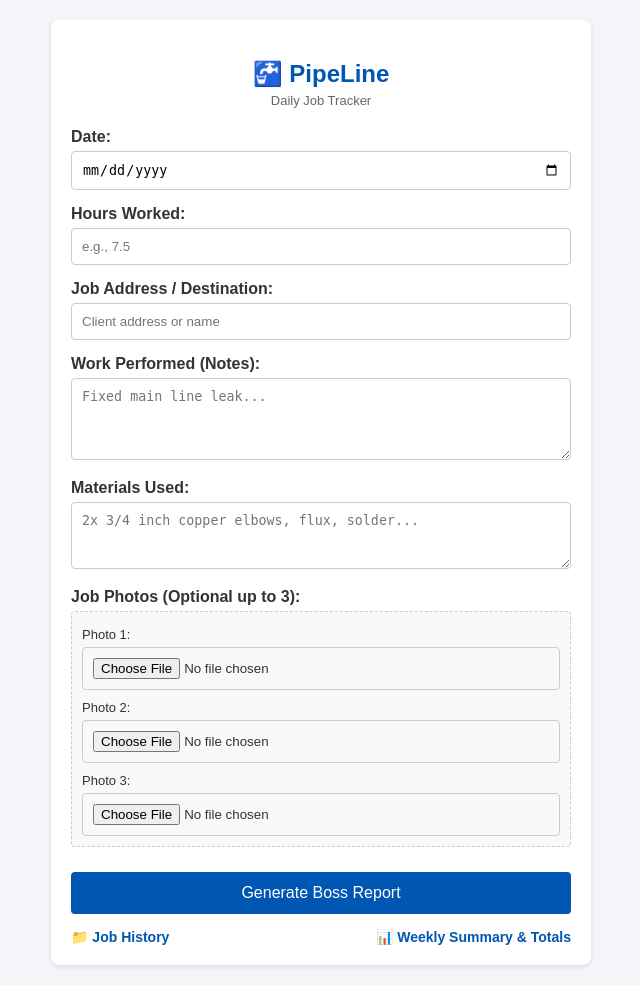
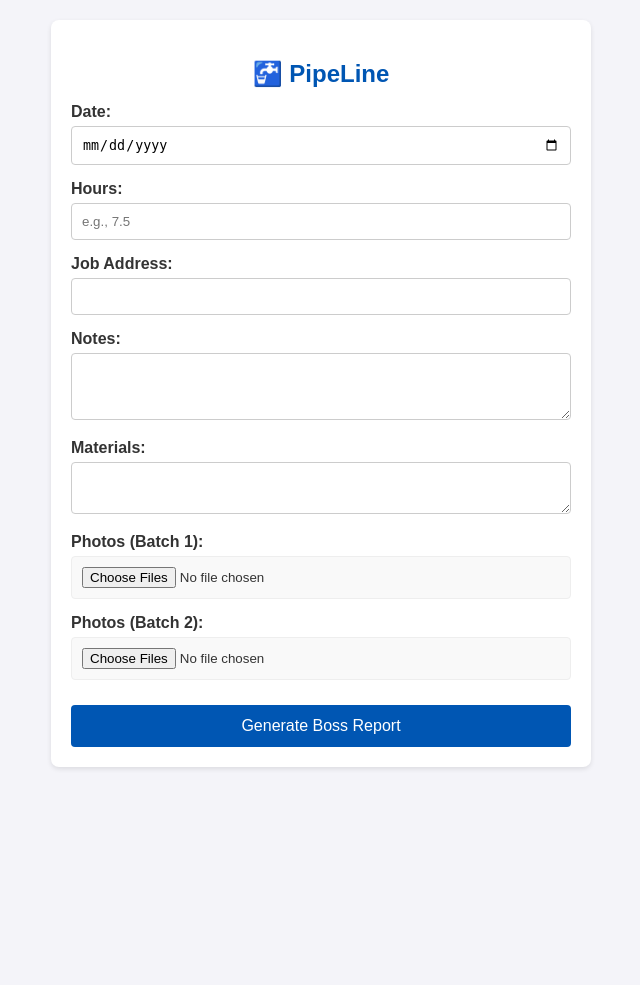
Before and after one commit to jennbonnetta-byte/Pipeline, a Flask app: page / in a window 1280 px wide. Shown: the whole page, without its empty margins (319-959 px from the left). After the commit the page ends 769 px from the top, so only its background shows below. Run offline with Flask 3, Linux system fonts and the light colour scheme.

Commit message:
Update photo layout to batch mode

```diff
--- a/app.py
+++ b/app.py
@@ -29,10 +29,9 @@ def parse_hours(h_str):
         return float(numbers[0])
     return 0.0
 
-def save_uploaded_files(files_dict):
+def save_uploaded_files(files_list):
     photos = []
-    for key in ['photo1', 'photo2', 'photo3']:
-        f = files_dict.get(key)
+    for f in files_list:
         if f and f.filename and f.filename.strip() != '':
             base, ext = os.path.splitext(f.filename)
             unique_name = f"{base}_{int(time.time())}_{os.urandom(2).hex()}{ext}"
@@ -44,7 +43,9 @@ def save_uploaded_files(files_dict):
 @app.route('/', methods=['GET', 'POST'])
 def index():
     if request.method == 'POST':
-        photos = save_uploaded_files(request.files)
+        # Combined Batch 1 and Batch 2
+        all_files = request.files.getlist('photos') + request.files.getlist('photos2')
+        photos = save_uploaded_files(all_files)
         job = {
             'date': request.form.get('date'),
             'hours': request.form.get('hours'),
@@ -104,7 +105,8 @@ def edit_job(index):
         job['notes'] = request.form.get('notes')
         job['materials'] = request.form.get('materials')
 
-        new_photos = save_uploaded_files(request.files)
+        all_files = request.files.getlist('photos') + request.files.getlist('photos2')
+        new_photos = save_uploaded_files(all_files)
         if new_photos:
             job['photos'] = job.get('photos', []) + new_photos
 
--- a/templates/index.html
+++ b/templates/index.html
@@ -8,53 +8,35 @@
         body { font-family: sans-serif; background: #f4f4f9; margin: 0; padding: 20px; color: #333; }
         .container { max-width: 500px; margin: auto; background: white; padding: 20px; border-radius: 8px; box-shadow: 0 2px 5px rgba(0,0,0,0.1); }
         h2 { text-align: center; color: #0056b3; margin-bottom: 5px; }
-        .subtitle { text-align: center; color: #666; font-size: 13px; margin-bottom: 20px; }
         label { font-weight: bold; display: block; margin-top: 15px; }
         input, textarea { width: 100%; padding: 10px; margin-top: 5px; border: 1px solid #ccc; border-radius: 4px; box-sizing: border-box; }
-        .photo-box { background: #f8f9fa; padding: 10px; border: 1px dashed #ccc; border-radius: 4px; margin-top: 5px; }
+        .box { background: #f9f9f9; padding: 10px; border: 1px solid #eee; margin-top: 5px; border-radius: 4px; }
         button { background: #0056b3; color: white; border: none; padding: 12px; width: 100%; border-radius: 4px; font-size: 16px; margin-top: 25px; cursor: pointer; }
-        .nav-group { display: flex; justify-content: space-between; margin-top: 15px; }
-        .nav-group a { color: #0056b3; text-decoration: none; font-weight: bold; font-size: 14px; }
     </style>
 </head>
 <body>
     <div class="container">
         <h2>🚰 PipeLine</h2>
-        <div class="subtitle">Daily Job Tracker</div>
         <form method="POST" enctype="multipart/form-data">
             <label>Date:</label>
             <input type="date" name="date" required>
+            <label>Hours:</label>
+            <input type="text" name="hours" placeholder="e.g., 7.5" required>
+            <label>Job Address:</label>
+            <input type="text" name="destination" required>
+            <label>Notes:</label>
+            <textarea name="notes" rows="3" required></textarea>
+            <label>Materials:</label>
+            <textarea name="materials" rows="2" required></textarea>
 
-            <label>Hours Worked:</label>
-            <input type="text" name="hours" placeholder="e.g., 7.5" required>
+            <label>Photos (Batch 1):</label>
+            <input class="box" type="file" name="photos" accept="image/*" multiple>
 
-            <label>Job Address / Destination:</label>
-            <input type="text" name="destination" placeholder="Client address or name" required>
-
-            <label>Work Performed (Notes):</label>
-            <textarea name="notes" rows="4" placeholder="Fixed main line leak..." required></textarea>
-
-            <label>Materials Used:</label>
-            <textarea name="materials" rows="3" placeholder="2x 3/4 inch copper elbows, flux, solder..." required></textarea>
-
-            <label>Job Photos (Optional up to 3):</label>
-            <div class="photo-box">
-                <label style="font-weight:normal; font-size:13px; margin-top:5px;">Photo 1:</label>
-                <input type="file" name="photo1" accept="image/*">
-
-                <label style="font-weight:normal; font-size:13px; margin-top:10px;">Photo 2:</label>
-                <input type="file" name="photo2" accept="image/*">
-
-                <label style="font-weight:normal; font-size:13px; margin-top:10px;">Photo 3:</label>
-                <input type="file" name="photo3" accept="image/*">
-            </div>
+            <label>Photos (Batch 2):</label>
+            <input class="box" type="file" name="photos2" accept="image/*" multiple>
 
             <button type="submit">Generate Boss Report</button>
         </form>
-        <div class="nav-group">
-            <a href="/history">📁 Job History</a>
-            <a href="/weekly">📊 Weekly Summary & Totals</a>
-        </div>
     </div>
 </body>
 </html>
```
Also changed, not shown: templates/edit.html (+4 -11 lines).
